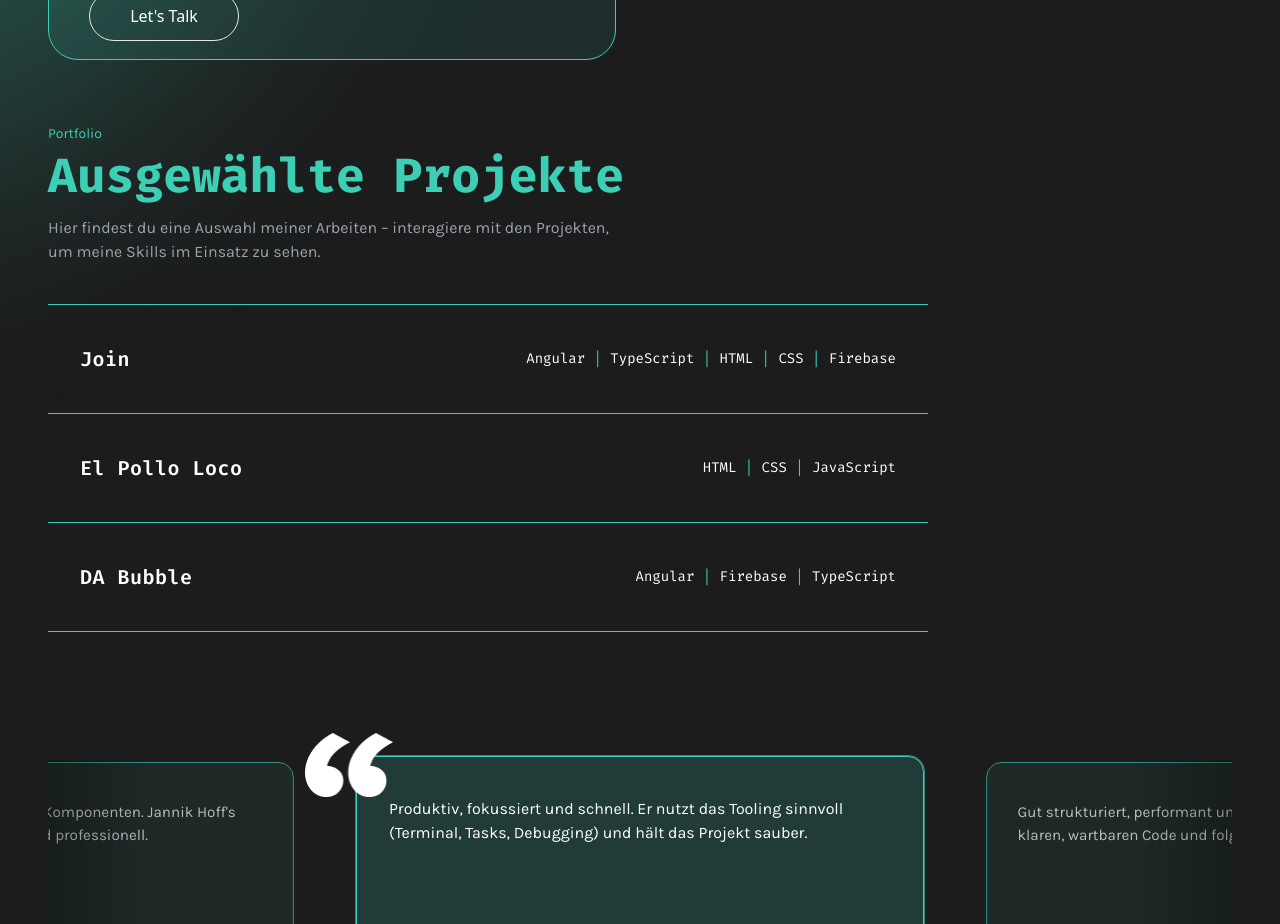
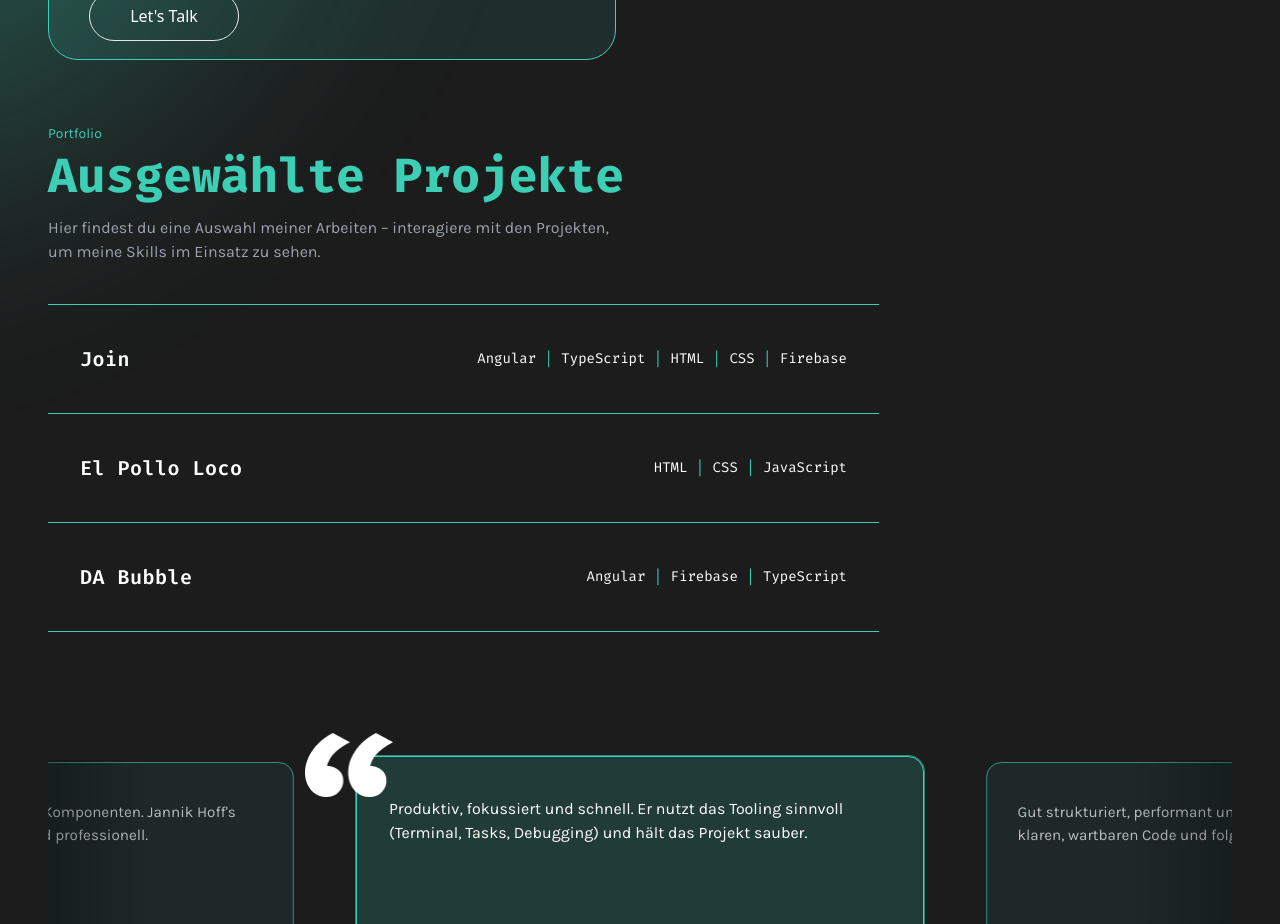
Before and after one commit to MonkeyDHoffy/React-Portfolio, a React (Vite) app in the folder react-portfolio/: page / in a window 1280 px wide. Shown: the part 2060-2984 px from the top of the page. Built offline with nearby package versions, Linux system fonts and the light colour scheme; a web font is replaced by a local one.

Commit message:
style fixes projects.jsx

```diff
--- a/react-portfolio/src/components/layout/Footer.jsx
+++ b/react-portfolio/src/components/layout/Footer.jsx
@@ -13,7 +13,7 @@ const Footer = () => {
           <div className="flex justify-start flex-col gap-4">
             {/* Logo */}
             <div className="flex items-center gap-2">
-              <Link to="/">
+              <Link to="/" onClick={() => { window.scrollTo({ top: 0, behavior: 'smooth' }); }}>
                 <img className="h-12 w-auto" src={logoImg} alt="JHOFF logo" />
               </Link>
             </div>
--- a/react-portfolio/src/components/sections/Projects.jsx
+++ b/react-portfolio/src/components/sections/Projects.jsx
@@ -81,7 +81,7 @@ const Projects = () => {
         <div className="flex justify-start gap-8">
 
         {/* Left Card */}
-        <div className="w-full max-w-[880px] h-auto lg:h-[var(--card-size)]">
+        <div className="w-full max-w-[831px] h-auto lg:h-[var(--card-size)]">
           <p className="font-karla text-sm text-secondary mb-2">{t('projects.label')}</p>
 
           <h2 className="font-firacode text-5xl font-bold text-secondary mb-4">
```
